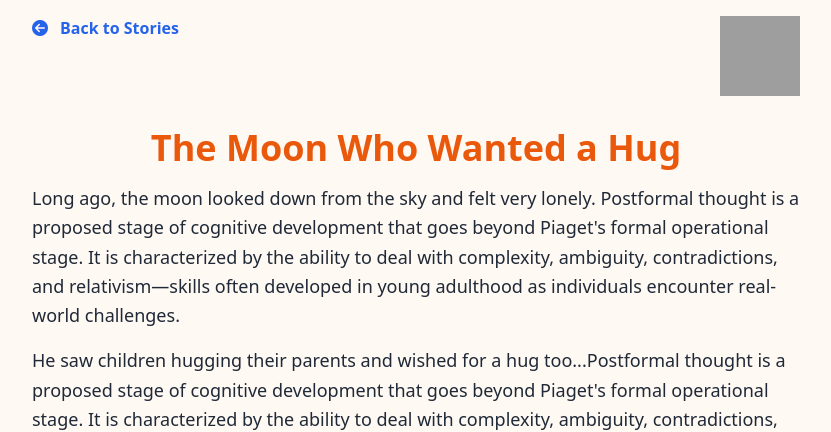
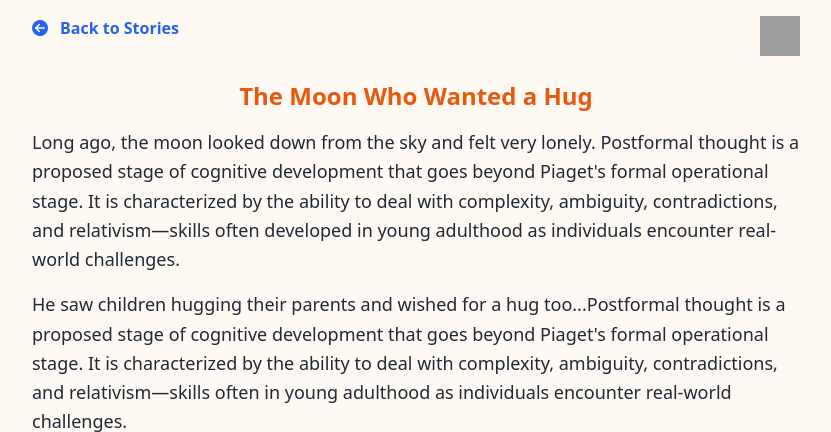
Before and after one commit to Ezekiah3854/Kiddo-Verse, a Flask app: page /story/moon-hug in a window 1280 px wide. Shown: the top 432 px of the page, without its empty margins (224-1055 px from the left). Run offline with Flask 3, Linux system fonts and the light colour scheme; some libraries are stand-ins or nearby versions; grey boxes are pictures that could not be loaded.

Commit message:
some small mods

```diff
--- a/templates/story.html
+++ b/templates/story.html
@@ -1,15 +1,15 @@
 {% extends 'fairytales.html'%}
 {% block title%}{{story.category}}{% endblock%}
 {% block container%}
-<div class="w-full flex justify-between gap-5 mb-2 max-w-3xl">
+<div class="w-full flex justify-between gap-5 max-w-3xl">
     <a href="{{ url_for('storiescategories') }}" class="text-blue-600 font-semibold mb-4 block"><i class="fa-solid fa-circle-arrow-left mr-3 "></i>Back to Stories</a>
 
     <div class="flex justify-center mb-6">
-        <img src="{{ story.image }}" alt="{{ story.title }}" class="w-20 h-20" />
+        <img src="{{ story.image }}" alt="{{ story.title }}" class="w-10 h-10" />
     </div>
 </div>
 
-<h1 class="text-4xl font-bold text-orange-600 mb-4 text-center">{{ story.title }}</h1>
+<h1 class="text-2xl font-bold text-orange-600 mb-4 text-center">{{ story.title }}</h1>
 
 <div class="max-w-3xl mx-auto text-lg leading-relaxed space-y-4">
     {% for paragraph in story.content %}
```
